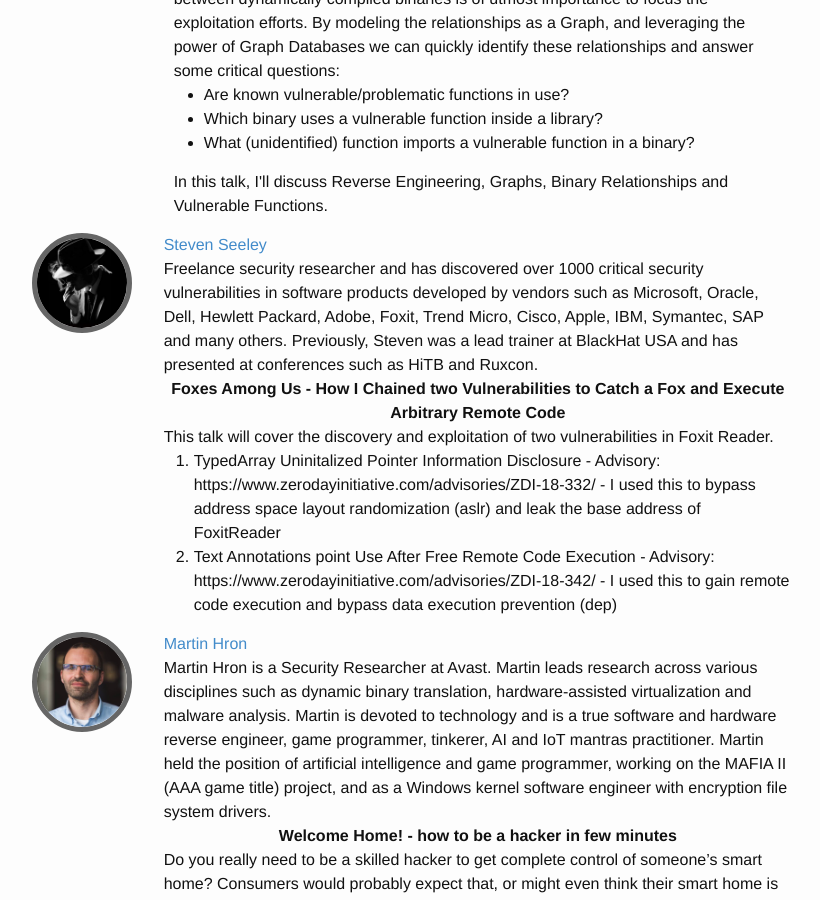
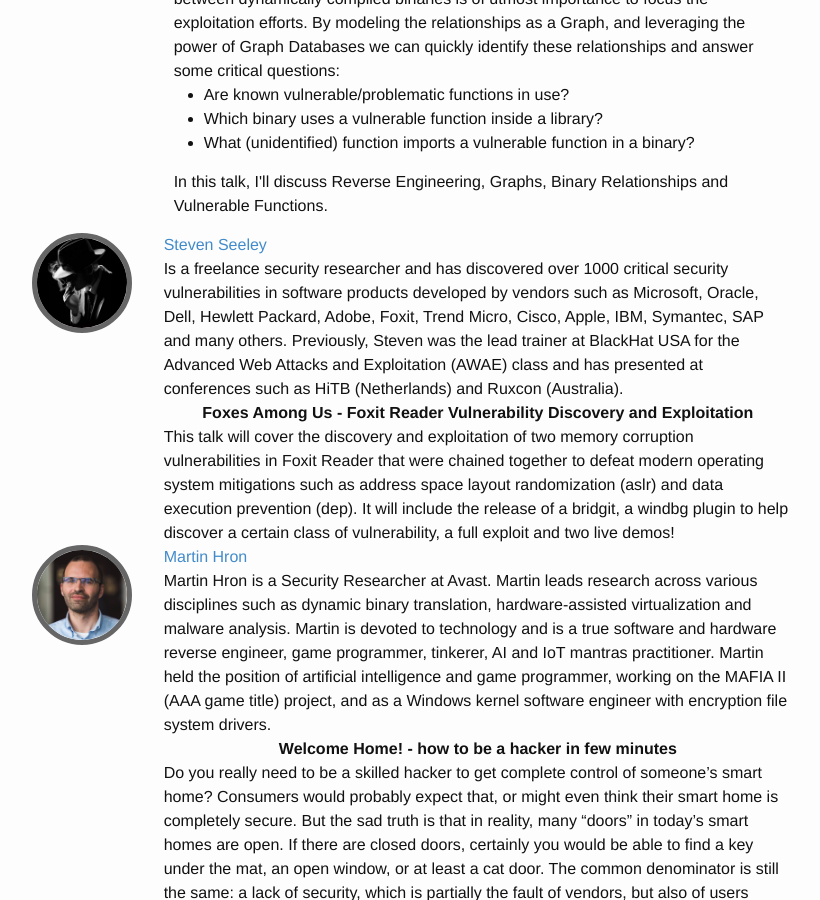
Before and after one commit to BSidesCDMX/bsidescdmx.github.io, a Jekyll site: the page built from speakers.md, in a window 1280 px wide and 900 px high, scrolled down 613 px. Shown: the whole window, without its empty margins (228-1048 px from the left). Built offline with Jekyll 4.4.1, drawn with Linux system fonts in a browser that asks for light colours; nearby versions of some CDN libraries.

Commit message:
Speakers update
mr_me description update

```diff
--- a/speakers.md
+++ b/speakers.md
@@ -45,13 +45,9 @@
     <div class="col-sm-2"><img src='../pictures/speakers/steven-seeley.jpg' class='avatar' /></div>
     <div class="col-sm-10">
       <a href="https://twitter.com/steventseeley">Steven Seeley</a><br>
-      Freelance security researcher and has discovered over 1000 critical security vulnerabilities in software products developed by vendors such as Microsoft, Oracle, Dell, Hewlett Packard, Adobe, Foxit, Trend Micro, Cisco, Apple, IBM, Symantec, SAP and many others. Previously, Steven was a lead trainer at BlackHat USA and has presented at conferences such as HiTB and Ruxcon.
-      <center><strong>Foxes Among Us - How I Chained two Vulnerabilities to Catch a Fox and Execute Arbitrary Remote Code</strong></center>
-      This talk will cover the discovery and exploitation of two vulnerabilities in Foxit Reader.
-      <ol>
-        <li> TypedArray Uninitalized Pointer Information Disclosure - Advisory: https://www.zerodayinitiative.com/advisories/ZDI-18-332/ - I used this to bypass address space layout randomization (aslr) and leak the base address of FoxitReader </li>
-        <li> Text Annotations point Use After Free Remote Code Execution - Advisory: https://www.zerodayinitiative.com/advisories/ZDI-18-342/ - I used this to gain remote code execution and bypass data execution prevention (dep) </li>
-      </ol>
+      Is a freelance security researcher and has discovered over 1000 critical security vulnerabilities in software products developed by vendors such as Microsoft, Oracle, Dell, Hewlett Packard, Adobe, Foxit, Trend Micro, Cisco, Apple, IBM, Symantec, SAP and many others. Previously, Steven was the lead trainer at BlackHat USA for the Advanced Web Attacks and Exploitation (AWAE) class and has presented at conferences such as HiTB (Netherlands) and Ruxcon (Australia).
+      <center><strong>Foxes Among Us - Foxit Reader Vulnerability Discovery and Exploitation</strong></center>
+      This talk will cover the discovery and exploitation of two memory corruption vulnerabilities in Foxit Reader that were chained together to defeat modern operating system mitigations such as address space layout randomization (aslr) and data execution prevention (dep). It will include the release of a bridgit, a windbg plugin to help discover a certain class of vulnerability, a full exploit and two live demos!
     </div>
   </div>
   <div class="row">
```
Also changed, not shown: ponentes.md (+3 -7 lines).
